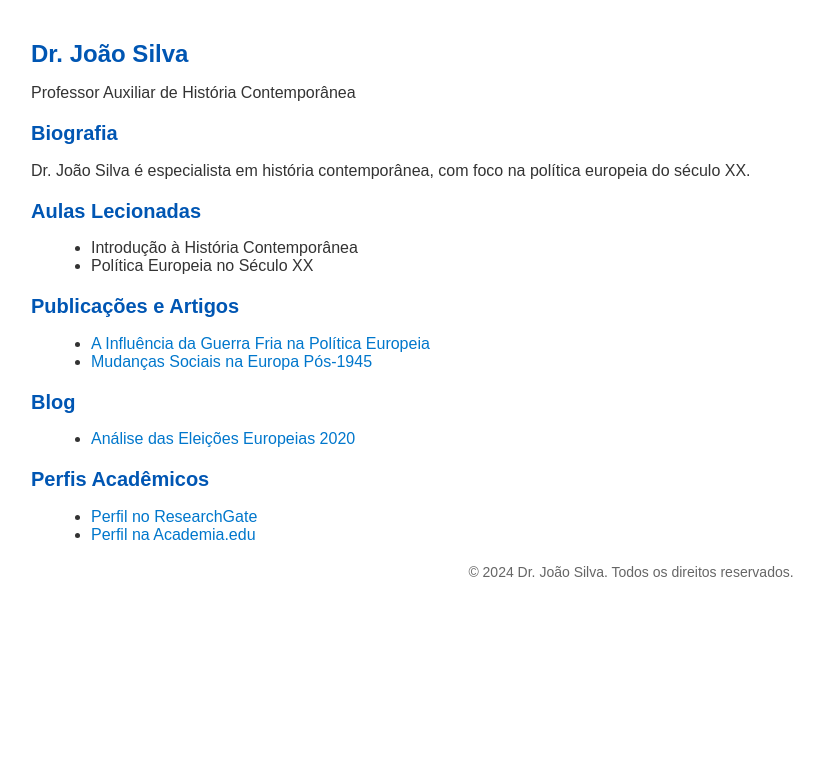
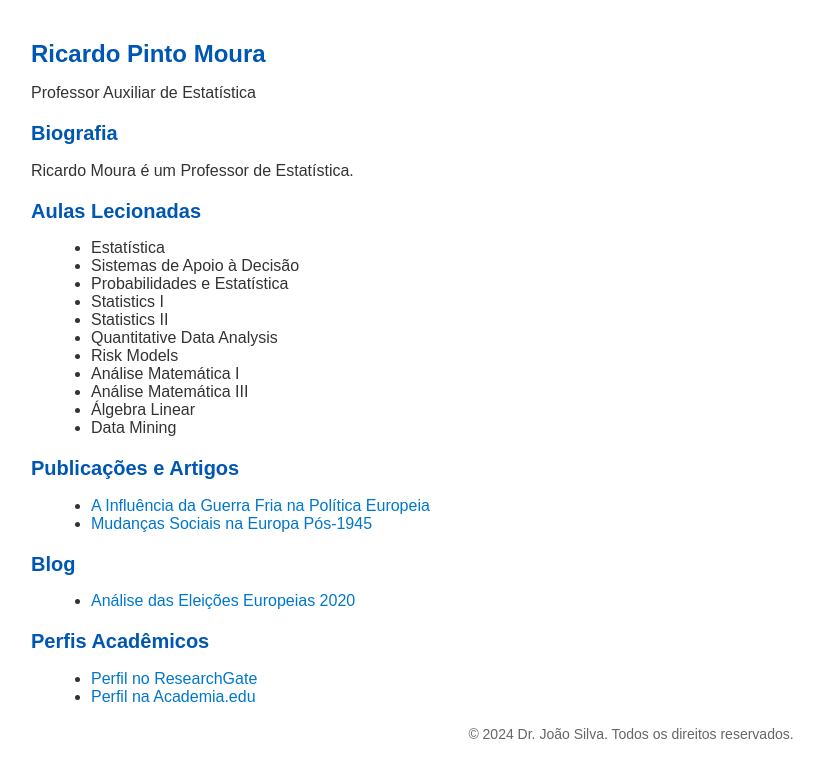
Before and after one commit to ricardomourarpm/Webpage, a plain HTML site: page index.html in a window 1280 px wide. Shown: the whole page, without its empty margins (9-833 px from the left). Drawn offline with Linux system fonts and the light colour scheme.

Commit message:
Update index.html

```diff
--- a/index.html
+++ b/index.html
@@ -4,7 +4,7 @@
 <head>
 <meta charset="UTF-8">
 <meta name="viewport" content="width=device-width, initial-scale=1.0">
-<title>Página do Professor Auxiliar</title>
+<title>Ricardo Moura</title>
 <style>
     body { font-family: Arial, sans-serif; margin: 40px; color: #333; }
     header, section, footer { margin-bottom: 20px; }
@@ -20,18 +20,27 @@
 </head>
 <body>
 <header>
-    <h1>Dr. João Silva</h1>
-    <p>Professor Auxiliar de História Contemporânea</p>
+    <h1>Ricardo Pinto Moura</h1>
+    <p>Professor Auxiliar de Estatística</p>
 </header>
 <section id="bio">
     <h2>Biografia</h2>
-    <p>Dr. João Silva é especialista em história contemporânea, com foco na política europeia do século XX.</p>
+    <p>Ricardo Moura é um Professor de Estatística.</p>
 </section>
 <section id="teaching">
     <h2>Aulas Lecionadas</h2>
     <ul>
-        <li>Introdução à História Contemporânea</li>
-        <li>Política Europeia no Século XX</li>
+        <li>Estatística</li>
+        <li>Sistemas de Apoio à Decisão</li>
+        <li>Probabilidades e Estatística</li>
+        <li>Statistics I</li>
+        <li>Statistics II</li>
+        <li>Quantitative Data Analysis</li>
+        <li>Risk Models</li>
+        <li>Análise Matemática I</li>
+        <li>Análise Matemática III</li>
+        <li>Álgebra Linear</li>
+        <li>Data Mining</li>
     </ul>
 </section>
 <section id="publications">
```
